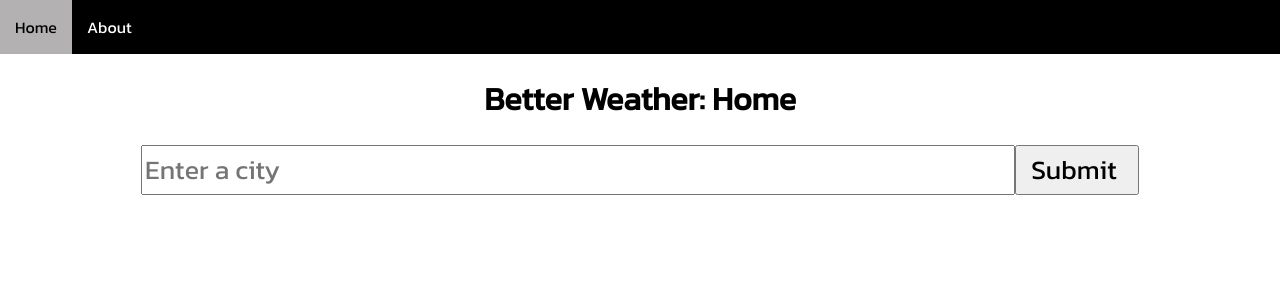
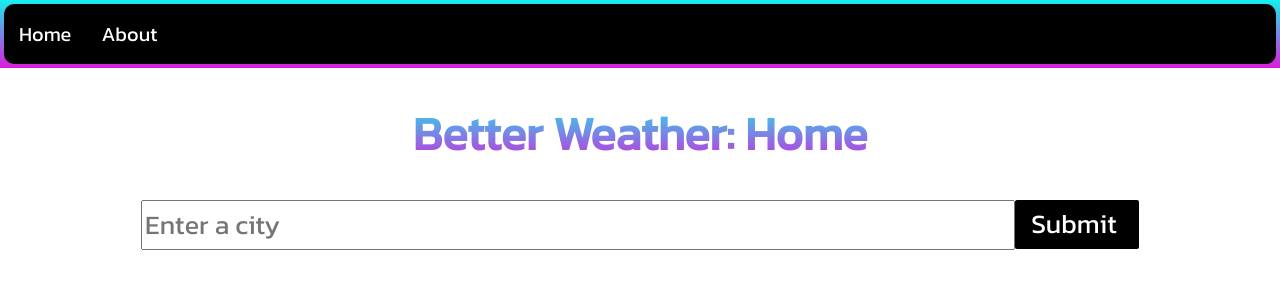
Before and after one commit to drod75/better_weather, a Flask app: page /home in a window 1280 px wide. Shown: the top 300 px of the page. Run offline with Flask 3, Linux system fonts and the light colour scheme.

Commit message:
gradients

```diff
--- a/app.py
+++ b/app.py
@@ -20,7 +20,7 @@
     data = get_city_health(content)
     return render_template('weather.html', content = data)
 
-@app.route('/credits')
+@app.route('/about')
 def about():
     return render_template('about.html')
 
--- a/static/css/base.css
+++ b/static/css/base.css
@@ -8,15 +8,33 @@
 
 h1 {
     text-align: center;
+    font-size: 35pt;
+
+    background-image: -webkit-gradient(linear, left top, left bottom, color-stop(0, rgb(21, 239, 239)), color-stop(1, rgb(219, 28, 219)));
+    background-image: -moz-linear-gradient(top, rgb(21, 239, 239) 0%, rgb(219, 28, 219) 100%);
+    background-image: linear-gradient(to bottom, rgb(21, 239, 239) 0%, rgb(219, 28, 219) 100%);
+    -webkit-background-clip: text;
+    -webkit-text-fill-color: transparent;
+    background-clip: text;
+    color: transparent;
 }
 
 .credits{
     font-size: 20pt;
 }
 
+.g {
+    background-image: -webkit-gradient(linear, left top, left bottom, color-stop(0, rgb(21, 239, 239)), color-stop(1, rgb(219, 28, 219)));
+    background-image: -moz-linear-gradient(top, rgb(21, 239, 239) 0%, rgb(219, 28, 219) 100%);
+    background-image: linear-gradient(to bottom, rgb(21, 239, 239) 0%, rgb(219, 28, 219) 100%);
+    padding: 2px;
+}
+
 .navbar{
+    margin: 2px;
     background-color: black;
-    margin: 0px;
+    font-size: 15pt;
+    border-radius: 10px;
 }
 
 .navbar ul{
@@ -28,6 +46,7 @@
 }
 
 .navbar a{
+    border-radius: 10px;
     color: white;
     text-decoration: none;
     padding: 15px;
@@ -37,6 +56,7 @@
 }
 
 .navbar a:hover{
-    background-color: rgb(179, 177, 177);
+    border-radius: 10px;
+    background-color: white;
     color: black;
 }
--- a/static/css/input.css
+++ b/static/css/input.css
@@ -13,8 +13,22 @@
 
 .input-submit{
     width: 10%;
-    height: 50px;
+    height: 49.5px;
     font-size: 20pt;
     padding-left: 0px;
     margin-right: 10px;
+    border: none;
+    border-radius: 2px;
+    background-color: black;
+    color: white;
+    transition: 0.3s ease;
 }
+
+.input-submit:hover{
+    transition: 0.3s ease;
+    color: white;
+    background-image: -webkit-gradient(linear, left top, left bottom, color-stop(0, rgb(21, 239, 239)), color-stop(1, rgb(219, 28, 219)));
+    background-image: -moz-linear-gradient(top, rgb(21, 239, 239) 0%, rgb(219, 28, 219) 100%);
+    background-image: linear-gradient(to bottom, rgb(21, 239, 239) 0%, rgb(219, 28, 219) 100%);
+
+}
--- a/templates/base.html
+++ b/templates/base.html
@@ -8,12 +8,14 @@
         <link href="https://fonts.googleapis.com/css2?family=Kanit&display=swap" rel="stylesheet">
     </head>
     <body>
-        <nav class="navbar">
-            <ul>
-                <li><a href="{{url_for('home')}}">Home</a></li>
-                <li><a href="{{url_for('about')}}">About</a></li>
-            </ul>
-        </nav>
+        <div class="g">
+            <nav class="navbar">
+                <ul>
+                    <li><a class="g-word" href="{{url_for('home')}}">Home</a></li>
+                    <li><a class="g-word" href="{{url_for('about')}}">About</a></li>
+                </ul>
+            </nav>
+        </div>
         <main>
             {% block content %}
             {% endblock %}
```
Also changed, not shown: static/css/weather.css (+8 -0 lines).
